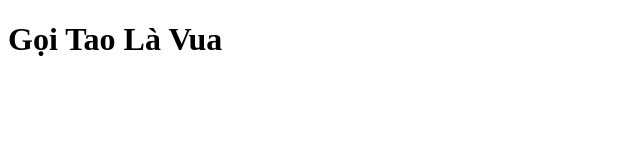
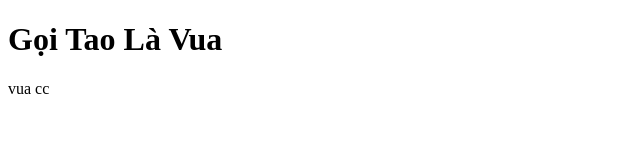
Before and after one commit to Dnthe-05/DoAnHocKi, a plain HTML site: page index.html in a window 1280 px wide. Shown: the full height of the page, 0-640 px from the left. Drawn offline with Linux system fonts and the light colour scheme.

Commit message:
them 1 dong vao file index

```diff
--- a/index.html
+++ b/index.html
@@ -7,5 +7,6 @@
 </head>
 <body>
     <h1>Gọi Tao Là Vua</h1>
+    <p>vua cc</p>
 </body>
 </html>
```
